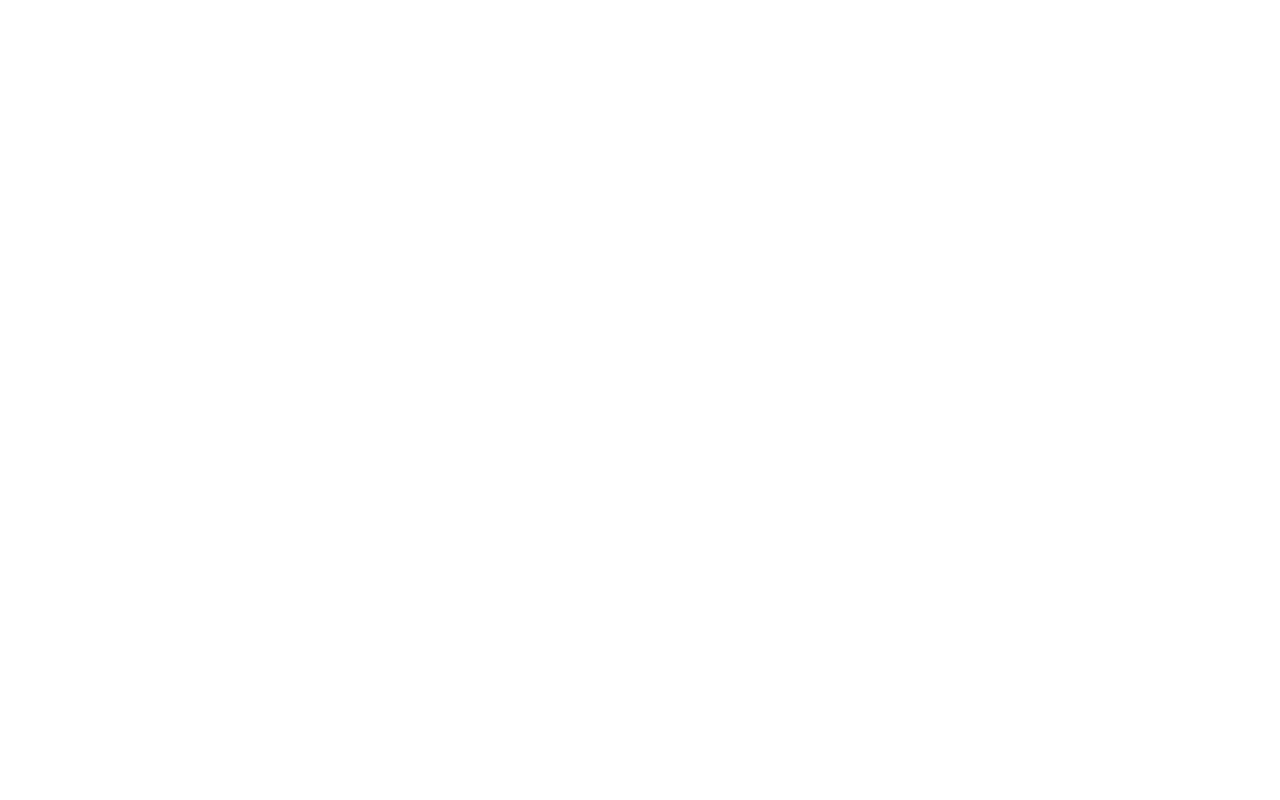
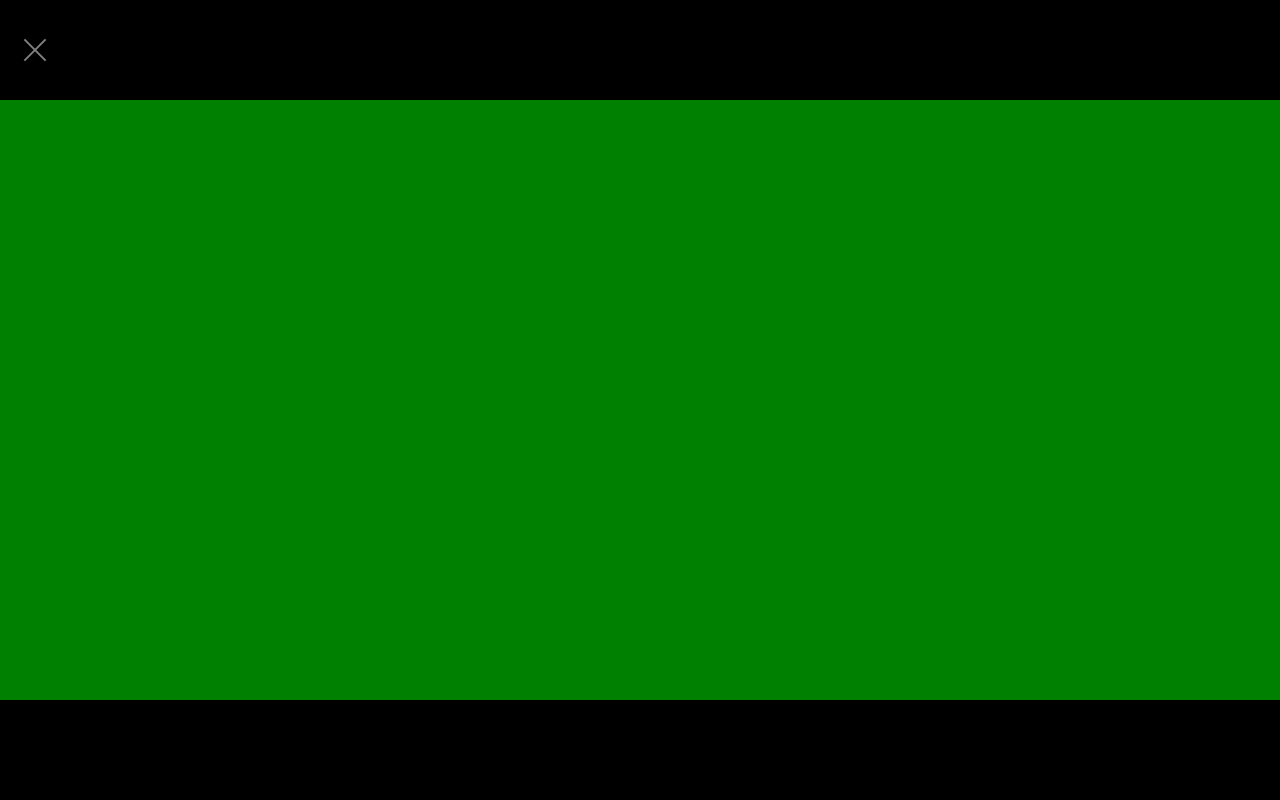
Before and after one commit to rzainullov/RS-clone, a plain HTML site: page index.html in a window 1280 px wide. Drawn offline with Linux system fonts and the light colour scheme.

Commit message:
feat: header, footer, main and modal

```diff
--- a/index.html
+++ b/index.html
@@ -1,15 +1,38 @@
 <!doctype html>
 <html lang="en">
+
 <head>
-    <meta charset="UTF-8">
-    <meta name="viewport" content="width=device-width, initial-scale=1.0, maximum-scale=1.0, user-scalable=0">
-    <meta http-equiv="x-ua-compatible" content="ie=edge">
-    <link rel="stylesheet" href="style.css">
-    <title>Document</title>
+	<meta charset="UTF-8">
+	<meta name="viewport" content="width=device-width, initial-scale=1.0, maximum-scale=1.0, user-scalable=0">
+	<meta http-equiv="x-ua-compatible" content="ie=edge">
+	<link rel="stylesheet" href="style.css">
+	<title>Document</title>
 </head>
+
 <body>
 
-    <script src="main.js"></script>
+	<header class="header" data-header>
+		<div class="burger active" data-burger>
+			<div class="burger__strip"></div>
+			<div class="burger__strip"></div>
+			<div class="burger__strip"></div>
+		</div>
+	</header>
+
+	<main class="main" data-main>
+
+	</main>
+
+	<footer class="footer" data-footer>
+
+	</footer>
+
+	<div class="modal active" data-modal>
+
+	</div>
+
+	<script type="module" src="main.js"></script>
 
 </body>
+
 </html>
--- a/main.js
+++ b/main.js
@@ -0,0 +1,2 @@
+import {Modal} from "./scripts/modal.js";
+new Modal();
--- /dev/null
+++ b/scripts/modal.js
@@ -0,0 +1,24 @@
+export class Modal {
+  constructor () {
+    this.modal = document.querySelector("[data-modal]");
+    this.burger = document.querySelector("[data-burger]");
+    this.burger.addEventListener("click", () => {
+      if (this.isActive()) {
+        this.makeUnactive();
+      } else {
+        this.makeActive();
+      }
+    });
+  };
+  isActive() {
+    return this.burger.classList.contains("active") ? true : false;
+  };
+  makeActive() {
+    this.burger.classList.add("active");
+    this.modal.classList.add("active");
+  };
+  makeUnactive() {
+    this.burger.classList.remove("active");
+    this.modal.classList.remove("active");
+  };
+};
--- a/style.css
+++ b/style.css
@@ -162,7 +162,6 @@ template { display: none; }
 [hidden] { display: none; }
 
 /** Styles for document */
-
 @import url('https://fonts.googleapis.com/css2?family=Montserrat:wght@400;500;700;900&display=swap');
 body {
     font-family: 'Montserrat', sans-serif;
@@ -170,9 +169,66 @@ body {
     font-size: 1rem;
     color: black;
 }
-.container {
-    width: 100%;
-    max-width: 1200px;
-    padding: 0 20px;
-    margin: 0 auto;
+
+/* Styles for header */
+.header {
+	height: 100px;
+	padding: 0 20px;
+	display: flex;
+	align-items: center;
+	justify-content: space-between;
+	background-color: black;
+	z-index: 10;
 }
+.burger {
+	cursor: pointer;
+	height: 20px;
+	width: 30px;
+	display: flex;
+	flex-direction: column;
+	justify-content: space-between;
+}
+.burger__strip {
+	position: relative;
+	width: 100%;
+	height: 2px;
+	background-color: gray;
+	transition: all 0.3s ease;
+}
+.burger.active > .burger__strip:nth-child(1) {
+	top: 9px;
+	transform: rotate(45deg);
+}
+.burger.active > .burger__strip:nth-child(2) {
+	display: none;
+}
+.burger.active > .burger__strip:nth-child(3) {
+	top: -9px;
+	transform: rotate(-45deg);
+}
+
+/* Styles for main */
+.main {
+  height: calc(100% - 200px);
+  background-color: gray;
+}
+
+/* Styles for footer */
+.footer {
+  height: 100px;
+  background-color: black;
+}
+
+/* Styles for modal */
+.modal {
+	width: 100%;
+	height: calc(100% - 200px);
+	position: absolute;
+	top: -100%;
+	background-color: green;
+	transition: top 0.5s ease;
+	z-index: 9;
+}
+.modal.active {
+	top: 100px;
+}
```
Also changed, not shown: 1 other file.
